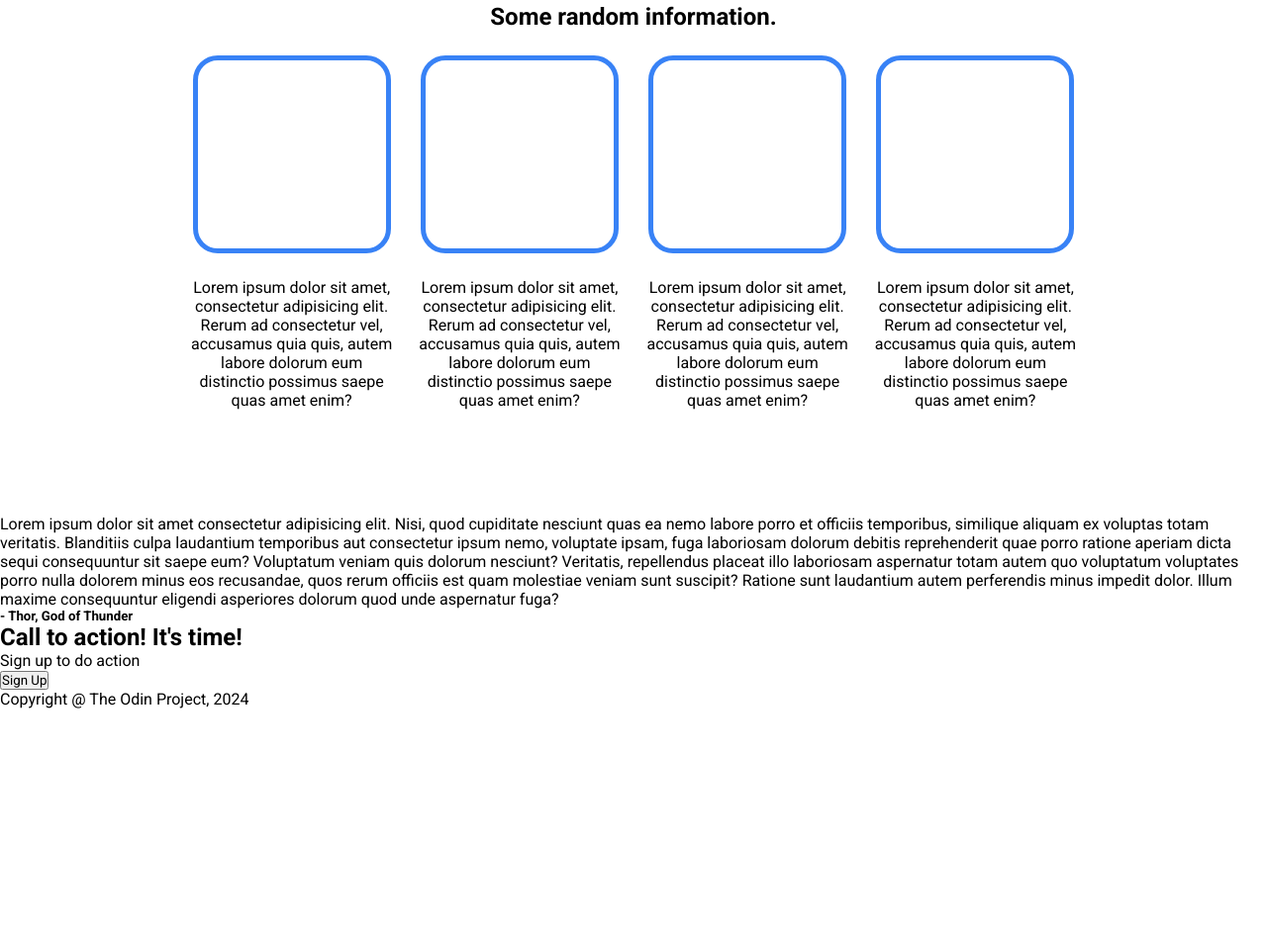
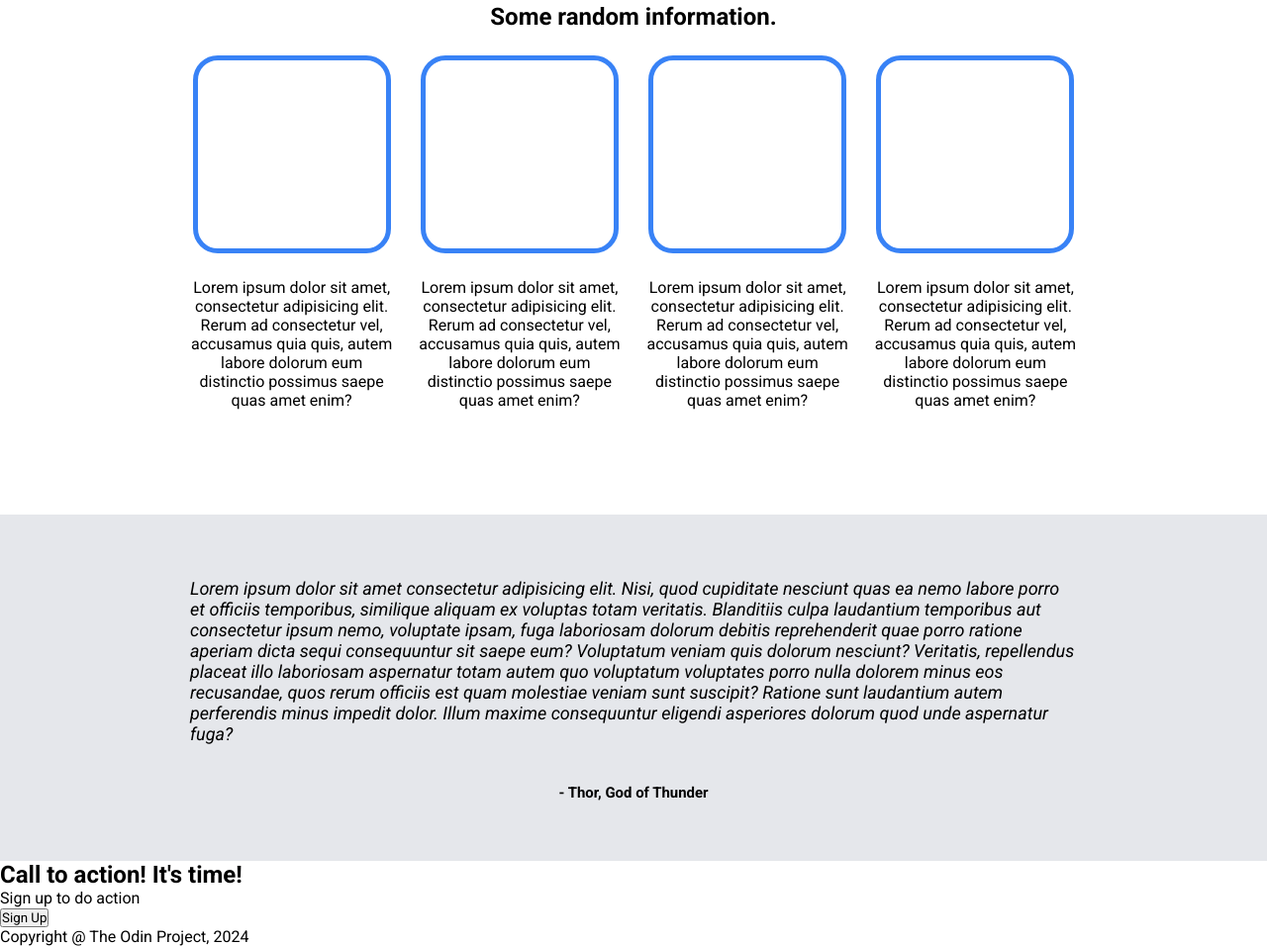
Before and after one commit to kamihatsu/Landing-Page, a plain HTML site: page index.html in a window 1280 px wide. Shown: the part 561-1517 px from the top of the page at 99% size. Before the commit the page ends 1277 px from the top, so only its background shows below. Drawn offline with Linux system fonts and the light colour scheme.

Commit message:
create quote section

```diff
--- a/style.css
+++ b/style.css
@@ -113,3 +113,27 @@ header nav{
     border-radius: 25px;
     margin-bottom: 25px;
 }
+
+.quote{
+    background-color: #e5e7eb;
+    font-size: 18px;
+    height: 350px;
+    padding: 5% 15%;
+    text-align: left;
+}
+
+.quote .wrapper{
+    display: flex;
+    flex-direction: column;
+    align-items: center;
+    text-align: left;
+
+}
+.quote blockquote{
+    font-style: italic;
+    margin-bottom: 40px;
+}
+
+.quote .h5{
+    text-align: right;
+}
```
